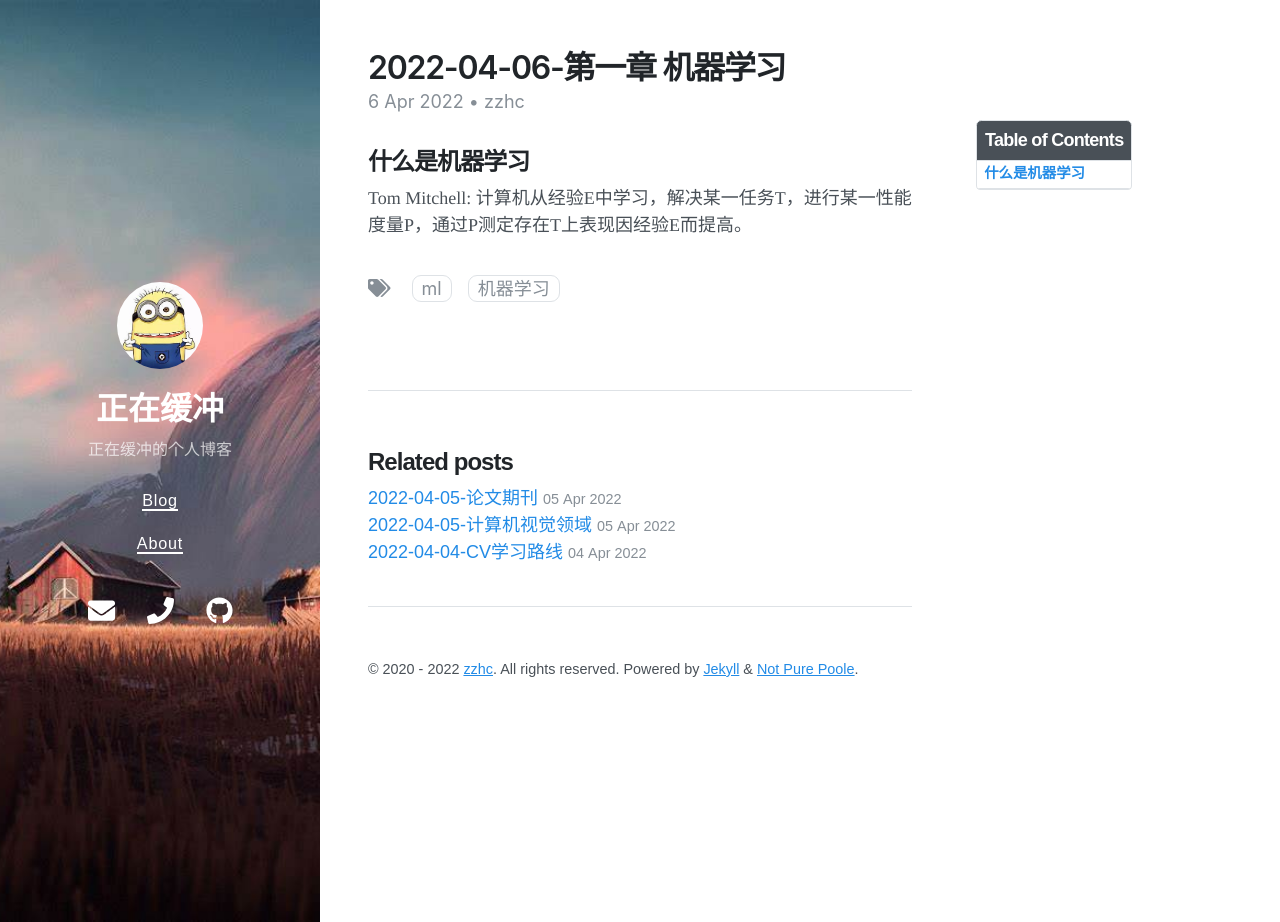
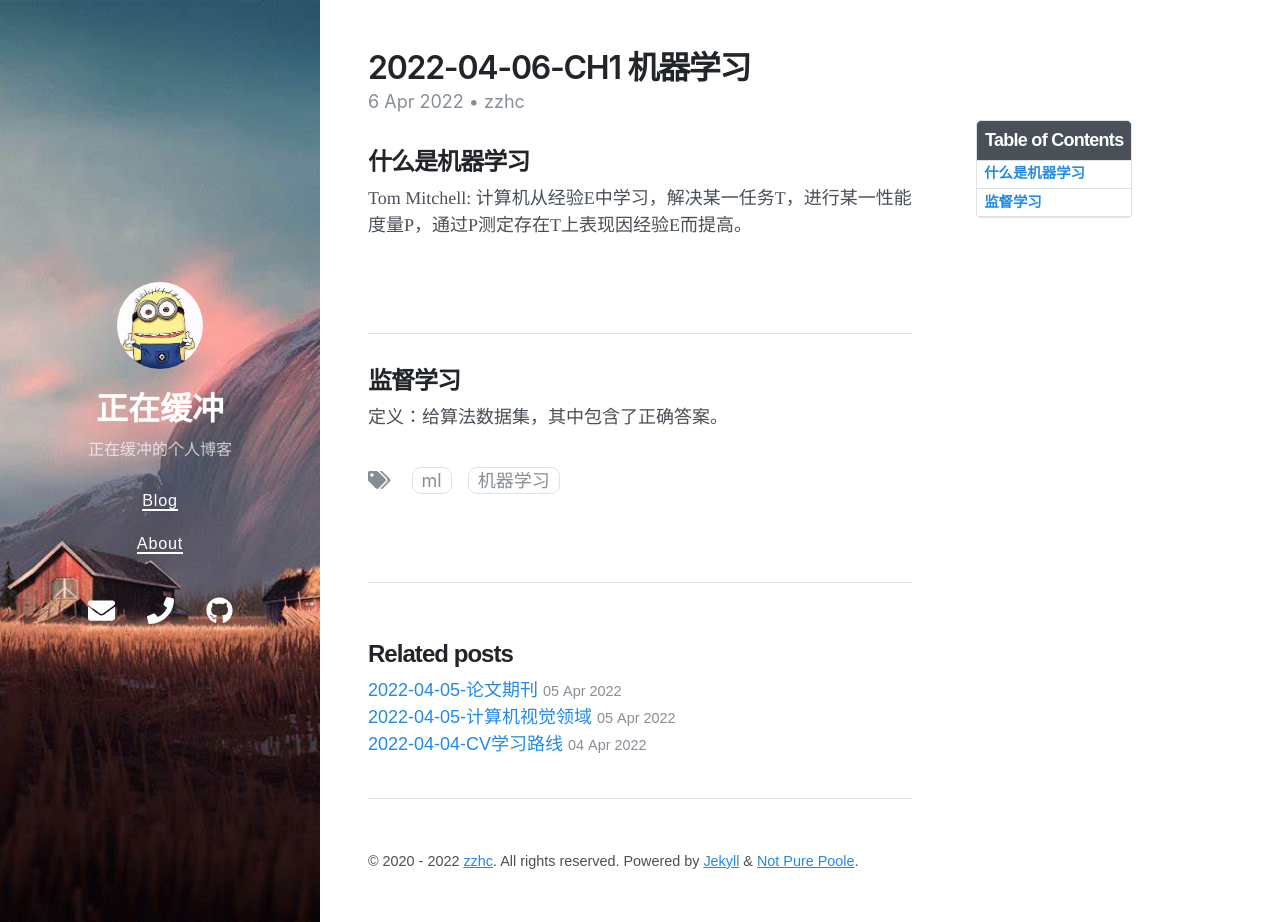
Before and after one commit to Zzhc3321/personal-blog.github.io, a Jekyll site: the page built from _posts/2022-04-06-第一章 机器学习.md, in a window 1280 px wide and 922 px high. Built offline with Jekyll 4.4.1, drawn with Linux system fonts in a browser that asks for light colours; nearby versions of some CDN libraries.

Commit message:
修改文件: _posts/2022-04-06-第一章 机器学习.md

```diff
--- a/_posts/2022-04-06-第一章 机器学习.md
+++ b/_posts/2022-04-06-第一章 机器学习.md
@@ -1,6 +1,6 @@
 ---
 layout: post
-title: 2022-04-06-第一章 机器学习
+title: 2022-04-06-CH1 机器学习
 tags: [ML,机器学习]
 category: 吴恩达
 toc: true
@@ -12,3 +12,13 @@ author: zzhc
 ## 什么是机器学习
 
 Tom Mitchell: 计算机从经验E中学习，解决某一任务T，进行某一性能度量P，通过P测定存在T上表现因经验E而提高。
+
+<br>
+<br>
+
+***
+
+
+## 监督学习
+
+定义：给算法数据集，其中包含了正确答案。
```
